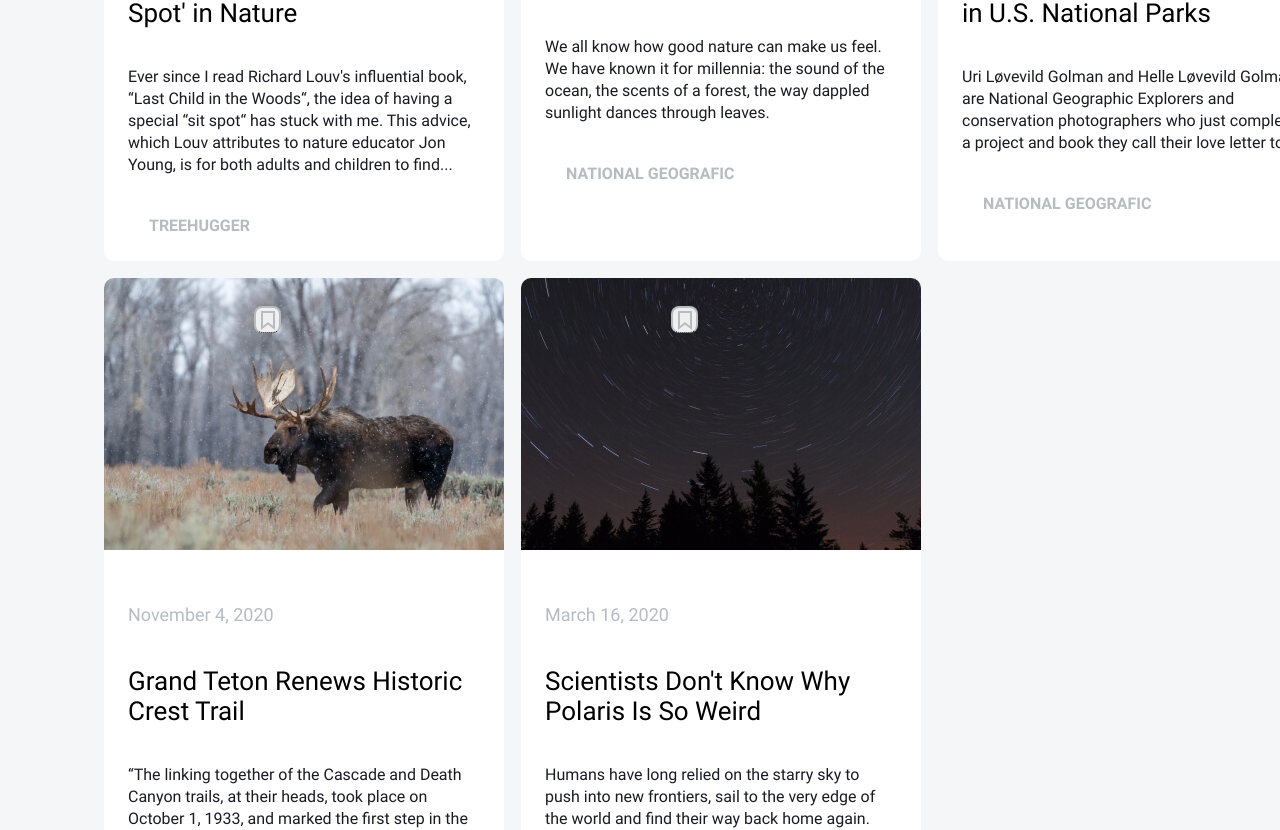
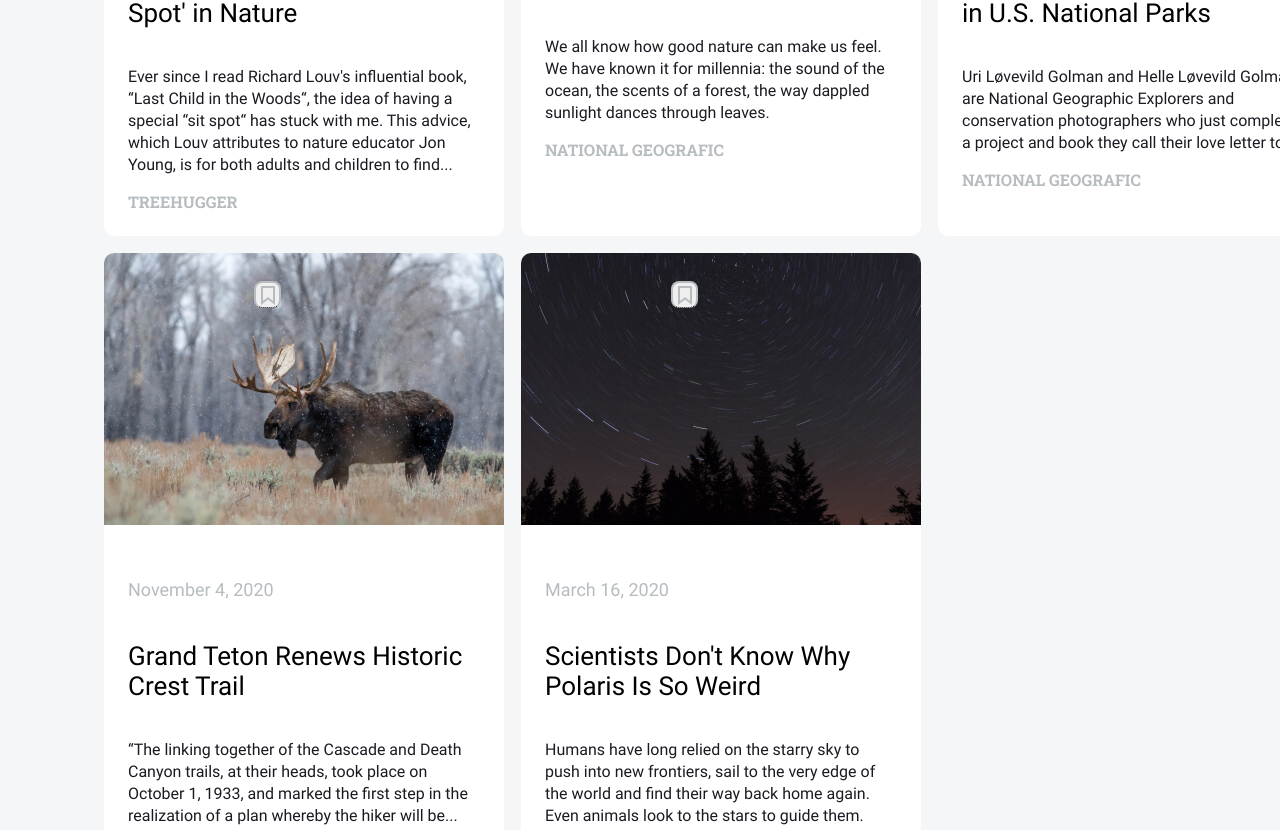
Before and after one commit to shimritz/news-explorer-frontend, a React (Create React App) app: page / in a window 1280 px wide. Shown: the part 1171-2001 px from the top of the page. Built offline with nearby package versions, Linux system fonts and the light colour scheme; a web font is replaced by a local one.

Commit message:
info tooltip css fix

```diff
--- a/src/components/App/App.js
+++ b/src/components/App/App.js
@@ -58,7 +58,11 @@ function App() {
           onClose={handleClosePopup}
           handleSubmit={handleSubmit}
         />
-        <InfoTooltip isPopupOpen={isInfoOpen} onClose={handleClosePopup} />
+        <InfoTooltip
+          isPopupOpen={isInfoOpen}
+          onClose={handleClosePopup}
+          handleSignInButtonClick={handleSignInButtonClick}
+        />
 
         <div style={{ height: "100%" }}>
           <Header handleSignInButtonClick={handleSignInButtonClick} />
--- a/src/components/InfoTooltip/InfoTooltip.css
+++ b/src/components/InfoTooltip/InfoTooltip.css
@@ -3,7 +3,8 @@
   display: flex;
   flex-direction: column;
   gap: 14px;
-  align-items: center;
+  align-items: flex-start;
+  padding-left: 36px;
 }
 
 .info__heading {
@@ -13,7 +14,7 @@
   font-size: 24px;
   line-height: 28px;
   font-weight: 900;
-  margin-left: 36px;
+  /* margin-left: 36px; */
   margin-right: 79px;
   margin-top: 43px;
 }
@@ -27,4 +28,5 @@
   background-color: transparent;
   border: none;
   margin-bottom: 51px;
+  text-align: left;
 }
--- a/src/components/InfoTooltip/InfoTooltip.js
+++ b/src/components/InfoTooltip/InfoTooltip.js
@@ -1,10 +1,14 @@
 import PopupWithForm from "../PopupWithForm/PopupWithForm";
-function InfoTooltip({ isPopupOpen, onClose }) {
+function InfoTooltip({ isPopupOpen, onClose, handleSignInClick }) {
   return (
     <PopupWithForm name="info" isPopupOpen={isPopupOpen} onClose={onClose}>
       <div className="info__wrapper">
         <h2 className="info__heading">Registration successfully completed!</h2>
-        <button type="button" className="link_to_signin">
+        <button
+          type="button"
+          className="link_to_signin"
+          onClick={handleSignInClick}
+        >
           Sign in
         </button>
       </div>
--- a/src/components/NewsCard/NewsCard.css
+++ b/src/components/NewsCard/NewsCard.css
@@ -26,6 +26,7 @@
 }
 
 .article__info_title {
+  font-family: "Roboto-slab";
   max-width: 352px;
   font-family: "Roboto";
   font-weight: 400;
@@ -195,12 +196,13 @@
 
 .article__footer {
   display: flex;
-  justify-content: space-between;
-  margin: 24px 15px 25px 21px;
-  padding: 0;
+  text-align: left;
+
+  padding-bottom: 24px;
 }
 
 .article__footer_source-name {
+  font-family: "Roboto-slab";
   max-width: calc(246px - 21px);
   color: #b6bcbf;
   font-weight: 700;
--- a/src/components/SignIn/SignIn.css
+++ b/src/components/SignIn/SignIn.css
@@ -11,6 +11,7 @@
 }
 
 .signIn__form {
+  font-family: "Roboto", Arial, Helvetica, sans-serif;
   max-width: 358px;
   display: flex;
   flex-direction: column;
```
